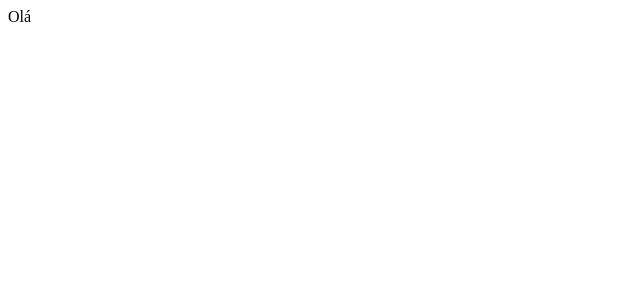
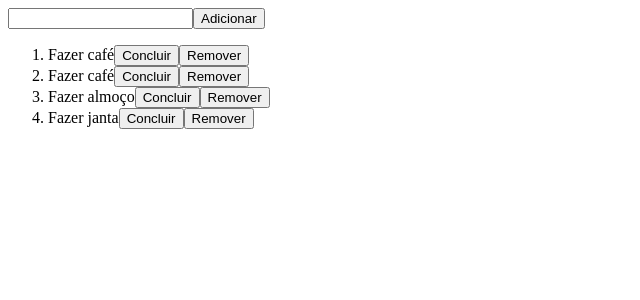
Before and after one commit to lvsouza/curso-base-de-react, a React (Vite) app: page / in a window 1280 px wide. Shown: the top 300 px of the page, without its empty margins (0-640 px from the left). Built offline with nearby package versions, Linux system fonts and the light colour scheme.

Commit message:
feat: add basic todo

```diff
--- a/src/App.tsx
+++ b/src/App.tsx
@@ -1,10 +1,57 @@
+import { useState } from 'react'
 
 
 export function App() {
+  const [value, setValue] = useState('');
+  const [list, setList] = useState([
+    { id: '1', label: 'Fazer café', complete: false },
+    { id: '2', label: 'Fazer café', complete: false },
+    { id: '3', label: 'Fazer almoço', complete: false },
+    { id: '4', label: 'Fazer janta', complete: false },
+  ]);
+
 
   return (
-    <>
-      Olá
-    </>
+    <div>
+      <input
+        value={value}
+        onChange={(e) => setValue(e.target.value)}
+      />
+
+      <button
+        onClick={() => {
+          setList([...list, { id: (list.length + 1).toString(), label: value, complete: false }]);
+          setValue('');
+        }}
+      >
+        Adicionar
+      </button>
+
+      <ol>
+        {list.map((listItem) => (
+          <li key={listItem.id}>
+            {listItem.label}
+
+            {listItem.complete ? 'Concluído' : ''}
+
+            <button
+              onClick={() => {
+                setList([
+                  ...list.map(item => ({
+                    ...item,
+                    complete: item.id === listItem.id ? true : item.complete
+                  }))
+                ]);
+              }}
+            >
+              Concluir
+            </button>
+            <button onClick={() => setList([...list.filter(item => item.id !== listItem.id)])}>
+              Remover
+            </button>
+          </li>
+        ))}
+      </ol>
+    </div>
   )
 }
```
